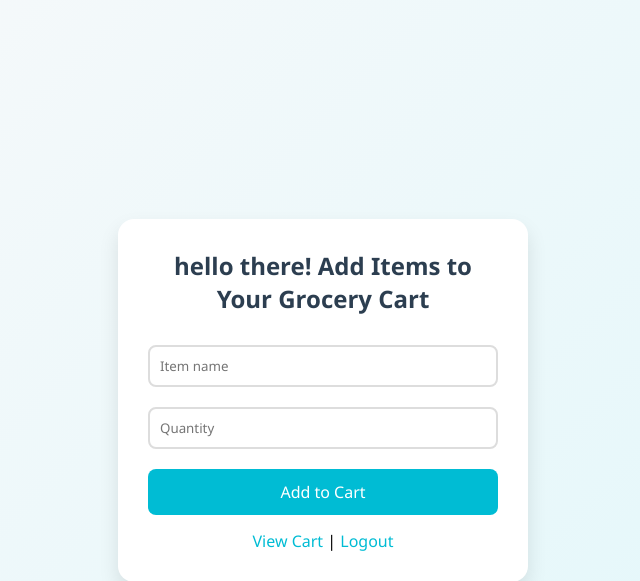
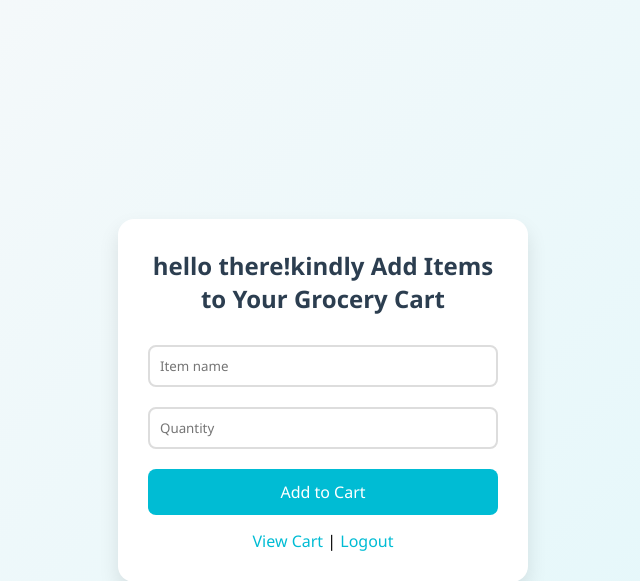
Before and after one commit to akchikkula816/grocery, a Flask app: page /home in a window 1280 px wide. Shown: the top 581 px of the page, without its empty margins (317-957 px from the left). Run offline with Flask 3, Linux system fonts and the light colour scheme; a user stored in the database is signed in.

Commit message:
second commit

```diff
--- a/templates/home.html
+++ b/templates/home.html
@@ -6,7 +6,7 @@
 </head>
 <body>
     <div class="container">
-        <h2>hello there! Add Items to Your Grocery Cart</h2>
+        <h2>hello there!kindly Add Items to Your Grocery Cart</h2>
         <form method="post">
             <input name="item" placeholder="Item name" required><br>
             <input type="number" name="quantity" placeholder="Quantity" required><br>
```
